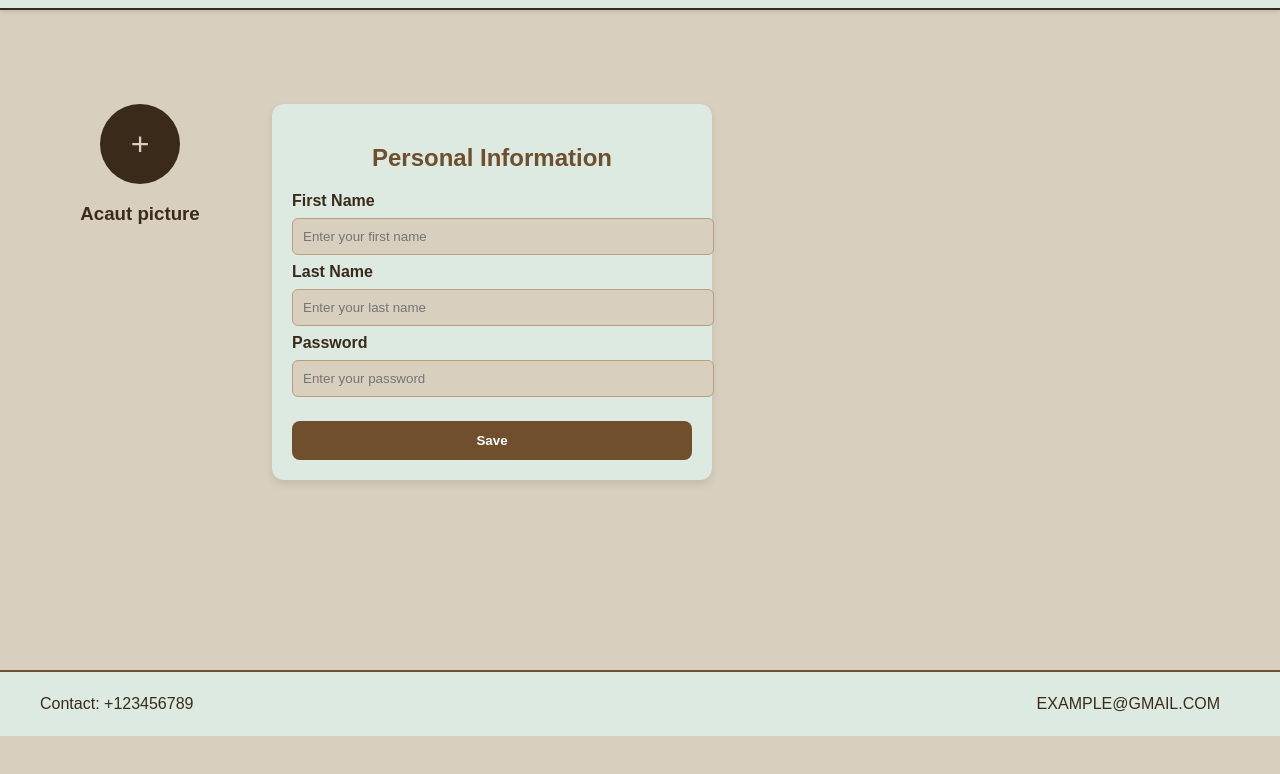
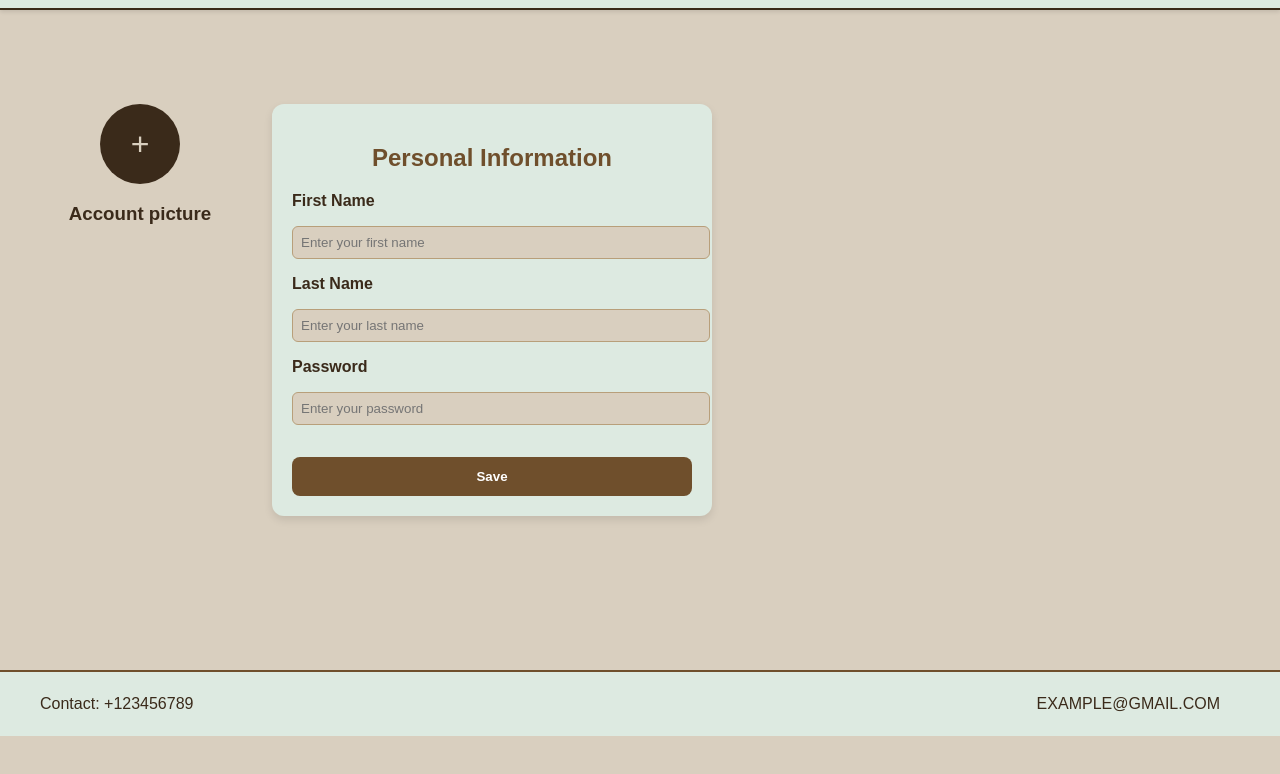
Before and after one commit to donat19/Sprint-1, a plain HTML site: page pges/account/account.html in a window 1280 px wide. Shown: the part 64-838 px from the top of the page. Drawn offline with Linux system fonts and the light colour scheme.

Commit message:
accaunt test 3

```diff
--- a/pges/account/account.html
+++ b/pges/account/account.html
@@ -5,6 +5,7 @@
   <title>Настройки профиля</title>
   <!-- Подключаем CSS-файл со стилями -->
   <link rel="stylesheet" href="/pges/main.css">
+  <script src="account.js" defer></script>
 </head>
 <body>
 
@@ -30,45 +31,28 @@
 
   <!-- Основной контент -->
   <main>
-    <!-- Контейнер, чтобы расположить «Settings» слева и «Personal Information» справа -->
-    <div style="display: flex; max-width: 1200px; margin: 0 auto; padding: 1rem;">
-
-      <!-- Блок «Settings» слева -->
-      <aside style="flex: 0 0 200px; margin-right: 2rem; text-align: center;">
-        <!-- Круглая иконка (пример) -->
-        <div style="
-          width: 80px;
-          height: 80px;
-          border-radius: 50%;
-          background-color: var(--dark-brown);
-          display: flex;
-          align-items: center;
-          justify-content: center;
-          margin: 0 auto 0.5rem;
-        ">
-          <span style="color: var(--very-light-beige); font-size: 2rem;">+</span>
+    <div class="layout-container">
+      <aside class="settings-sidebar">
+        <div class="profile-icon">
+          <span>+</span>
         </div>
-        <h3>Acaut picture</h3>
+        <h3>Account picture</h3>
       </aside>
 
-      <!-- Карточка с формой «Personal Information» -->
-      <section class="card" style="flex: 1;">
+      <section class="card profile-form">
         <h2>Personal Information</h2>
+        <form id="profile-form">
+          <label for="first-name">First Name</label>
+          <input type="text" id="first-name" placeholder="Enter your first name" required>
 
-        <!-- Поле «First Name» -->
-        <label for="first-name" style="font-weight: bold;">First Name</label>
-        <input type="text" id="first-name" placeholder="Enter your first name">
+          <label for="last-name">Last Name</label>
+          <input type="text" id="last-name" placeholder="Enter your last name" required>
 
-        <!-- Поле «Last Name» -->
-        <label for="last-name" style="font-weight: bold;">Last Name</label>
-        <input type="text" id="last-name" placeholder="Enter your last name">
+          <label for="password">Password</label>
+          <input type="password" id="password" placeholder="Enter your password" required>
 
-        <!-- Поле «Password» -->
-        <label for="password" style="font-weight: bold;">Password</label>
-        <input type="password" id="password" placeholder="Enter your password">
-
-        <!-- Кнопка сохранения -->
-        <button style="margin-top: 1rem;">Save</button>
+          <button type="submit" class="submit-button">Save</button>
+        </form>
       </section>
     </div>
   </main>
@@ -79,5 +63,13 @@
     <p class="email">EXAMPLE@GMAIL.COM</p>
 </footer>
 
+<script>
+    // Initialize the Account class when the document is loaded
+    document.addEventListener('DOMContentLoaded', () => {
+        const account = new Account();
+        account.init();
+    });
+</script>
+
 </body>
 </html>
--- a/pges/main.css
+++ b/pges/main.css
@@ -263,3 +263,62 @@ main {
     min-height: calc(100vh - 7.5rem); /* 100vh минус суммарная высота header и footer */
     overflow-y: auto;
 }
+
+.layout-container {
+  display: flex;
+  max-width: 1200px;
+  margin: 0 auto;
+  padding: 1rem;
+  gap: 2rem;
+}
+
+.settings-sidebar {
+  flex: 0 0 200px;
+  text-align: center;
+}
+
+.profile-icon {
+  width: 80px;
+  height: 80px;
+  border-radius: 50%;
+  background-color: var(--dark-brown);
+  display: flex;
+  align-items: center;
+  justify-content: center;
+  margin: 0 auto 0.5rem;
+}
+
+.profile-icon span {
+  color: var(--very-light-beige);
+  font-size: 2rem;
+}
+
+.profile-form {
+  flex: 1;
+}
+
+.profile-form label {
+  font-weight: bold;
+  display: block;
+  margin-bottom: 0.5rem;
+}
+
+.profile-form input {
+  width: 100%;
+  padding: 0.5rem;
+  margin-bottom: 1rem;
+}
+
+.submit-button {
+  margin-top: 1rem;
+}
+
+@media (max-width: 768px) {
+  .layout-container {
+    flex-direction: column;
+  }
+
+  .settings-sidebar {
+    margin-bottom: 1rem;
+  }
+}
```
